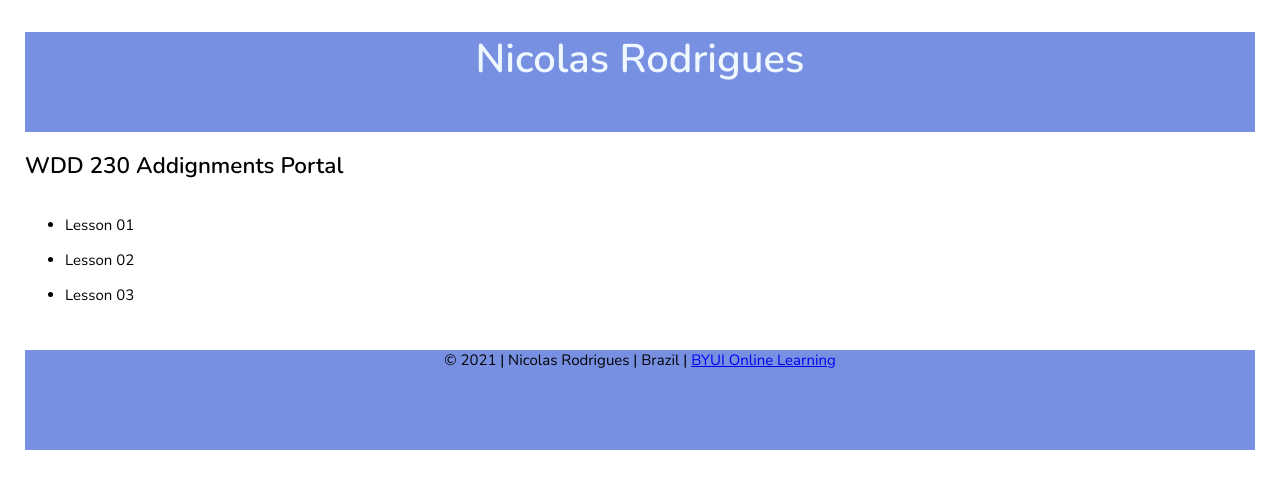
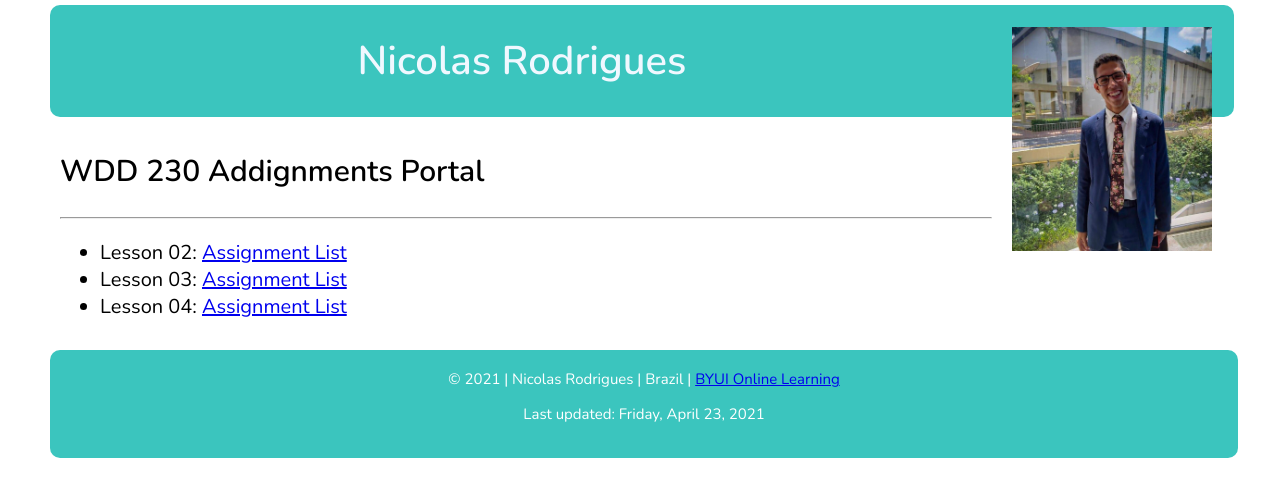
Before and after one commit to NRodriguess/NRodriguess.GitHub.io, a plain HTML site: page index.html in a window 1280 px wide. Drawn offline with nearby package versions, Linux system fonts and the light colour scheme.

Commit message:
Assignment Week01

```diff
--- /dev/null
+++ b/currentDate.js
@@ -0,0 +1,3 @@
+
+     const options = {weekday: 'long', day: 'numeric' , month: 'long' , year: 'numeric'};
+     document.getElementById("currentDay").textContent = new Date().toLocaleDateString('en-US', options);
--- a/index.html
+++ b/index.html
@@ -10,20 +10,21 @@
 
 
   <body>
-    <div id="oi">
-    <hearder>
+
+    <header>
+    <img class="image" src="me.jpeg" alt="pictureofme">
     <h1>Nicolas Rodrigues</h1>
-   </hearder>
-  </div>
+    </header>
 
-   <div id="homeGrid">
+    <div id="paragraph">
     <h2>WDD 230 Addignments Portal</h2>
+    <hr>
     <ul>
-      <li>Lesson 01</li><p></p>
-      <li>Lesson 02</li><p></p>
-      <li>Lesson 03</li><p></p>
+      <li>Lesson 02: <a href="https://nrodriguess.github.io">Assignment List</a></li>
+      <li>Lesson 03: <a href="https://nrodriguess.github.io">Assignment List</a></li>
+      <li>Lesson 04: <a href="https://nrodriguess.github.io">Assignment List</a></li>
     </ul>
-  </div>
+    </div>
 
 
 
@@ -31,7 +32,10 @@
       <p id="copy">
         &copy; 2021 | Nicolas Rodrigues | Brazil | <a href="https://www.byui.edu/online">BYUI Online Learning</a>
       </p>
+      Last updated: <span id="currentDay"></span>
     </footer>
+    <script src="currentDate.js"></script>
+
 
   </body>
 
--- a/style.css
+++ b/style.css
@@ -2,39 +2,48 @@
 @import url('https://fonts.googleapis.com/css2?family=Balsamiq+Sans:ital,wght@0,400;0,700;1,400&family=Nunito:ital,wght@0,400;0,600;1,400&display=swap');
 
 
-hearder {
+header {
   color: aliceblue;
   font-size: 20px;
   text-align: center;
-  max-width: 960px;
-  margin: 2 auto;
+  padding: 2px;
+  background-color: rgb(59, 197, 190);
+  width: 100%;
+  border-radius: 10px;
 
 }
 
-#oi {
-  background-color: rgb(119, 144, 226);
-  width: 100%;
-  height: 100px;
-}
 
 body {
   background-color: white;
   font-family: "nunito", sans-serif;
-  padding: 5px 25px;
+  padding: 5px 50px;
   font-size: 15px;
   margin: 0;
 }
 
-#homeGrid {
-  display: grid;
-  grid-template-columns: repeat(1fr, 1fr, 1fr);
-  grid-column: 2 / 4;
-  grid-row: 1 / 2;
+#paragraph {
+  padding: 10px;
+  font-size: 20px;
 }
 
+
+
 footer {
+  color: white;
   text-align: center;
-  background-color: rgb(119, 144, 226);
+  background-color: rgb(59, 197, 190);
   width: 100%;
   height: 100px;
+  padding: 4px;
+  border-radius: 10px;
 }
+
+.image {
+  max-width: 200px;
+  width: 100%;
+  height: auto;
+  float: right;
+  padding: 20px;
+
+}
```
Also changed, not shown: me.jpeg (added), pictureofme.jpeg (added).
